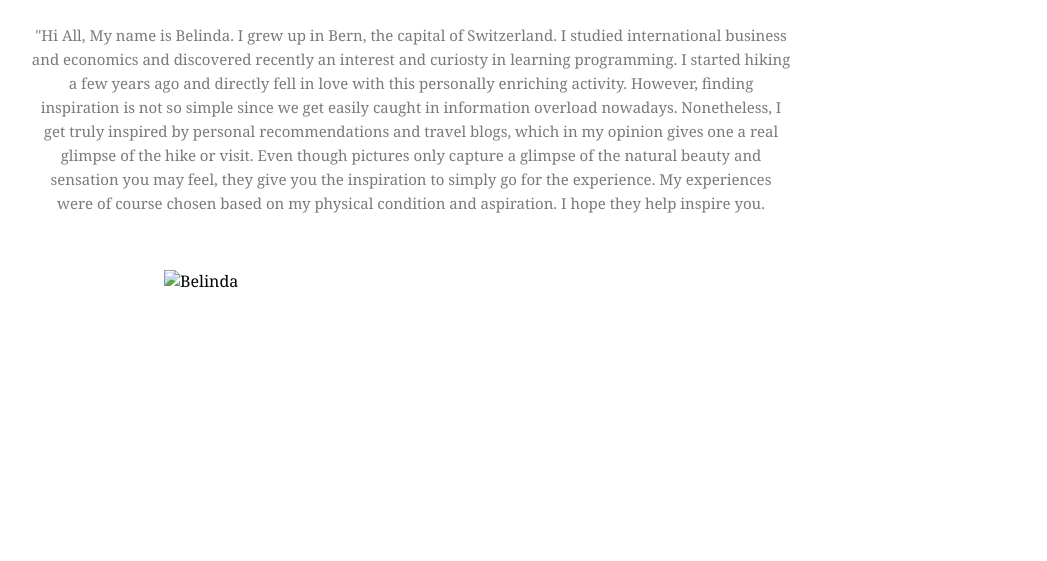
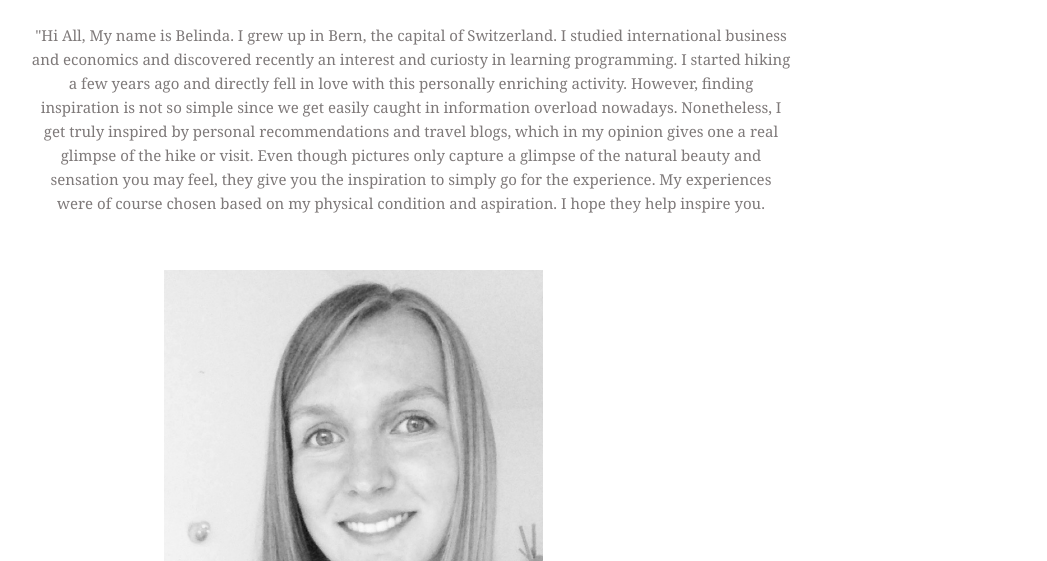
Before and after one commit to wanderlust-BR/website, a plain HTML site: page about.html in a window 1280 px wide. Shown: the part 239-800 px from the top of the page, without its empty margins (229-1276 px from the left). Drawn offline with Linux system fonts and the light colour scheme.

Commit message:
Update about.html

```diff
--- a/about.html
+++ b/about.html
@@ -64,7 +64,7 @@ function closeNav() {
 </section>
 
 <div class="belinda">
-<img src="/images/general/IMG_4144.jpg" alt="Belinda" style="width:100%">
+<img src="/images/general/belinda.jpg" alt="Belinda" style="width:100%">
 </div>
 
 <!--Put here a picture of me-->
```
